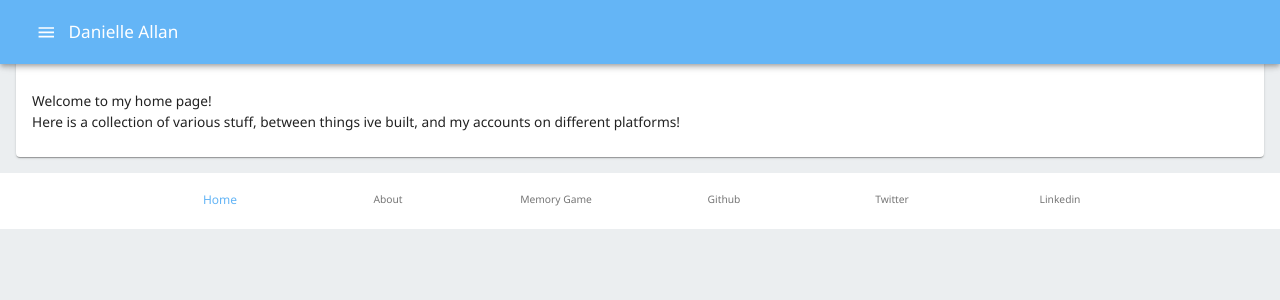
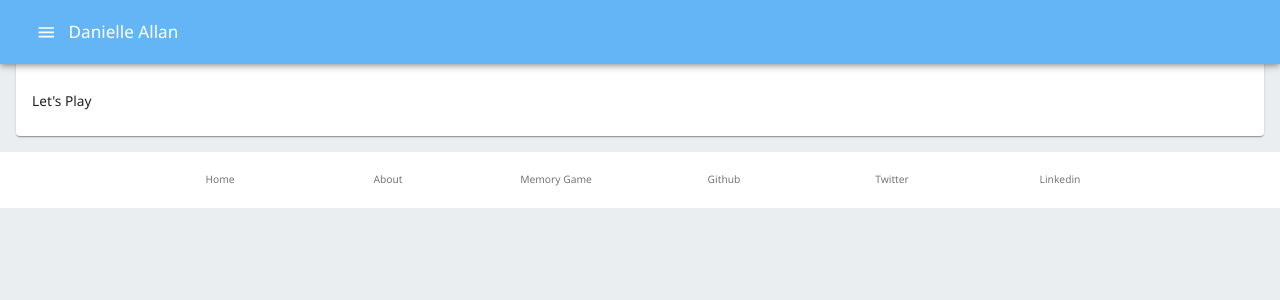
Before and after one commit to daniey1108/test, a React (Create React App) app: page /memory-game in a window 1280 px wide. Shown: the top 300 px of the page. Built offline with nearby package versions, Linux system fonts and the light colour scheme; the HTML template or start-up script is replaced by a standard one.

Commit message:
changing the bottom nav default, and adding a page for the memory-game

```diff
--- a/src/App.js
+++ b/src/App.js
@@ -37,7 +37,7 @@ const links = [
 
 function App() {
   const [anchorEl, setAnchorEl] = React.useState(null);
-  const [value, setValue] = React.useState(0);
+  const [value, setValue] = React.useState(window.location.pathname);
 
   const handleClick = (event) => {
     setAnchorEl(event.currentTarget);
--- a/src/Routing.jsx
+++ b/src/Routing.jsx
@@ -3,6 +3,7 @@ import { BrowserRouter as Router, Switch, Route } from "react-router-dom";
 
 import About from "./pages/About";
 import Home from "./pages/Home";
+import MemoryGame from "./pages/Memory-Game";
 
 export default function Routing() {
   return (
@@ -11,6 +12,9 @@ export default function Routing() {
         <Route path="/about">
           <About />
         </Route>
+        <Route path="/memory-game">
+          <MemoryGame />
+        </Route>
         <Route path="/">
           <Home />
         </Route>
--- /dev/null
+++ b/src/pages/Memory-Game.jsx
@@ -0,0 +1,18 @@
+import React from "react";
+
+import * as MaterialUi from "@material-ui/core";
+
+export default function MemoryGame() {
+  return (
+    <>
+      <MaterialUi.Box padding={2}>
+        <MaterialUi.Card>
+          <MaterialUi.CardHeader title="Memory Game"></MaterialUi.CardHeader>
+          <MaterialUi.CardContent>
+            <MaterialUi.Typography>Let's Play</MaterialUi.Typography>
+          </MaterialUi.CardContent>
+        </MaterialUi.Card>
+      </MaterialUi.Box>
+    </>
+  );
+}
```
